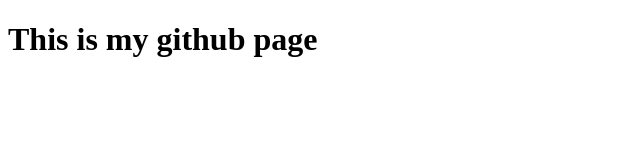
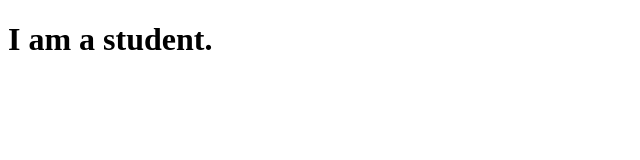
Before and after one commit to SuPoPoo/Mohninyu.github.io, a plain HTML site: page index.html in a window 1280 px wide. Shown: the whole page, without its empty margins (0-640 px from the left). Drawn offline with Linux system fonts and the light colour scheme.

Commit message:
Initial commit

```diff
--- a/index.html
+++ b/index.html
@@ -1,6 +1,6 @@
 <!DOCTYPE html>
 <html>
 	<body>
-		<h1>This is my github page</h1>
+		<h1>I am a student.</h1>
 	</body>
 </html>
```
